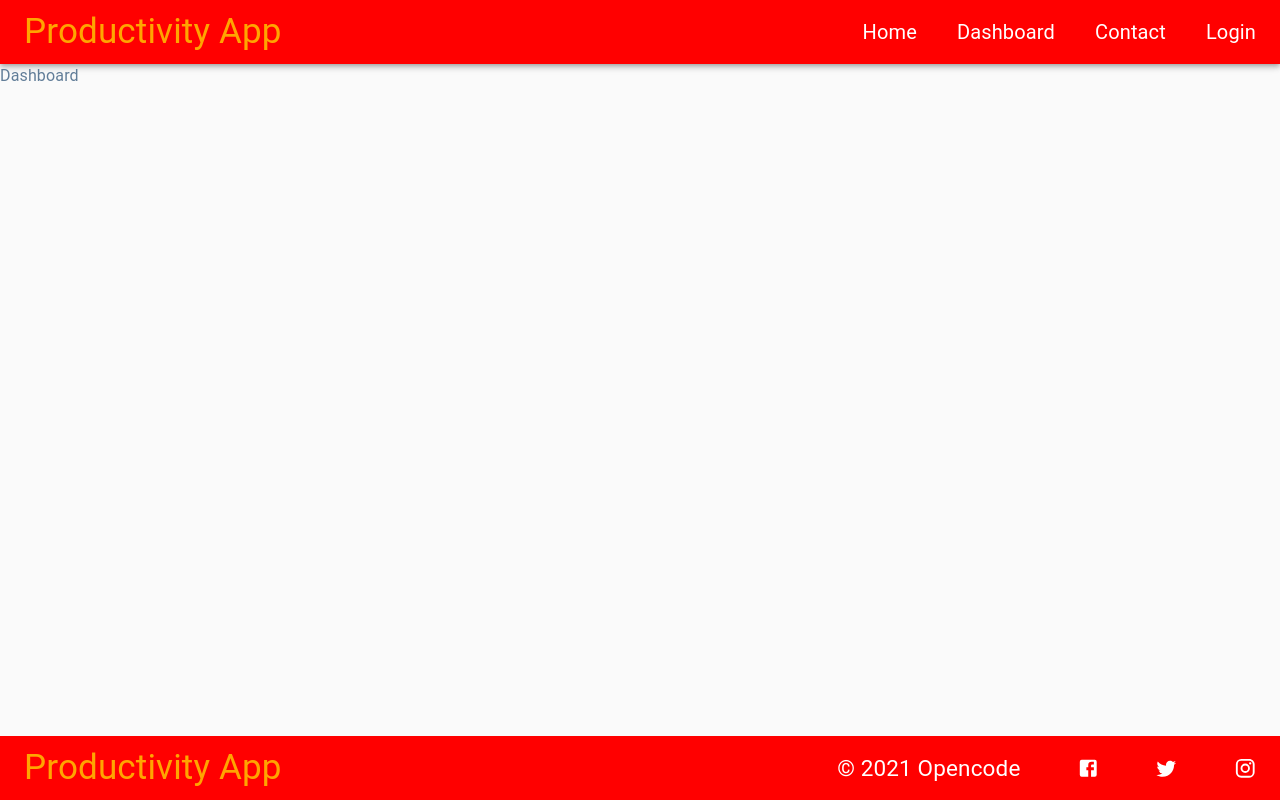
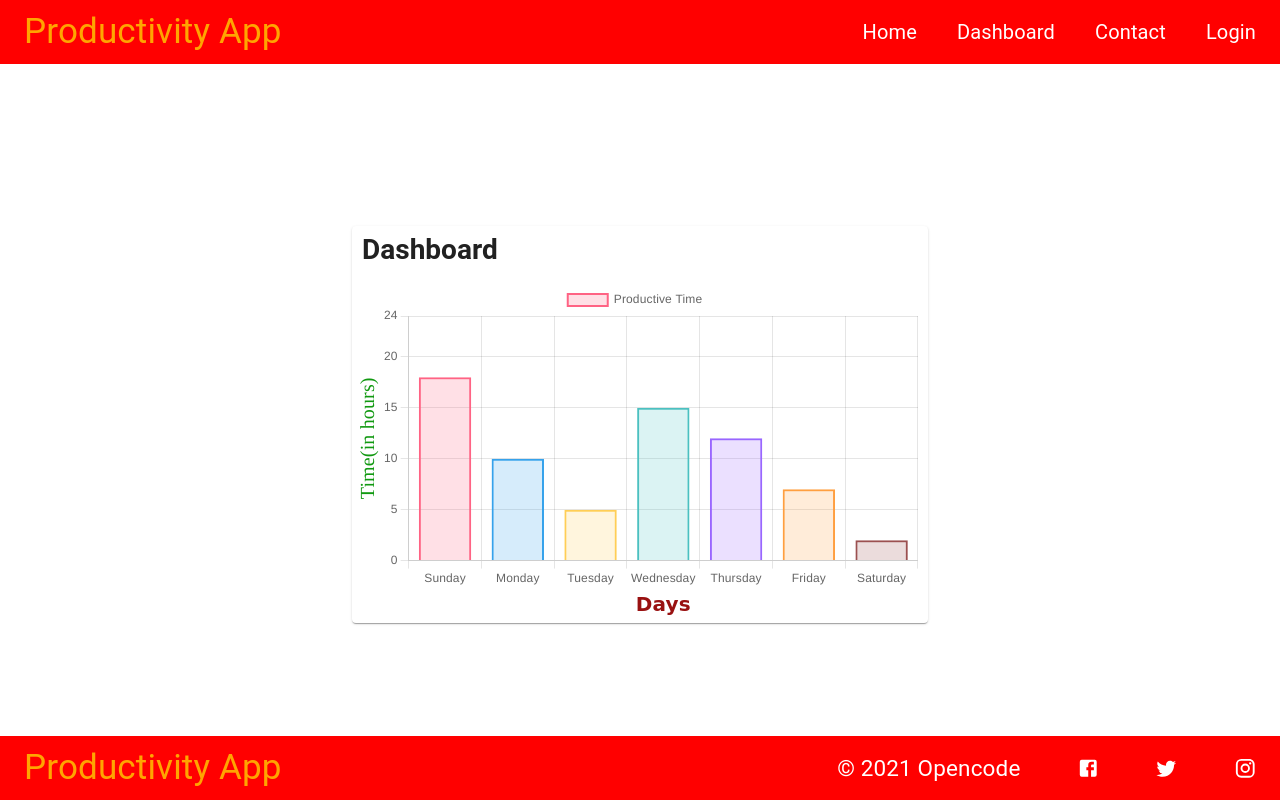
Before and after one commit to opencodeiiita/Productivity-Tracker, a React (Create React App) app in the folder frontend/: page /dashboard in a window 1280 px wide. Built offline with nearby package versions, Linux system fonts and the light colour scheme.

Commit message:
Updated Dashboard

```diff
--- a/frontend/src/pages/dashboard.js
+++ b/frontend/src/pages/dashboard.js
@@ -1,6 +1,138 @@
-import { Typography } from "@material-ui/core";
+import { Typography,  makeStyles } from "@material-ui/core";
+import Card from '@mui/material/Card';
+import React from "react";
+import {Bar} from 'react-chartjs-2';
+const state = {
+  labels: ['Sunday', 'Monday', 'Tuesday', 'Wednesday', 'Thursday', 'Friday', 'Saturday'],
+  datasets: [
+    {
+      label: 'Productive Time',
+      backgroundColor:[
+        'rgba(255, 99, 132, 0.2)',
+        'rgba(54, 162, 235, 0.2)',
+        'rgba(255, 206, 86, 0.2)',
+        'rgba(75, 192, 192, 0.2)',
+        'rgba(153, 102, 255, 0.2)',
+        'rgba(255, 159, 64, 0.2)',
+        'rgba(155, 80, 80, 0.2)',
+      ],
+
+      borderColor: [
+        'rgba(255, 99, 132, 1)',
+        'rgba(54, 162, 235, 1)',
+        'rgba(255, 206, 86, 1)',
+        'rgba(75, 192, 192, 1)',
+        'rgba(153, 102, 255, 1)',
+        'rgba(255, 159, 64, 1)',
+        'rgba(155, 80, 80, 1)',
+
+      ],
+      borderWidth: 2,
+      data: [18, 10, 5, 15, 12, 7, 2]
+    }
+  ]
+}
+const  test = {
+  scales: {
+    x: {
+      display: true,
+      title: {
+        display: true,
+        text: 'Days',
+        color: '#911',
+        font: {
+          family: 'Comic Sans MS',
+          size: 20,
+          weight: 'bold',
+          lineHeight: 1.2,
+        },
+        padding: {top: 5, left: 0, right: 0, bottom: 5}
+      },
+
+    },
+    y: {
+      min:0,
+      max:24,
+
+      display: true,
+      title: {
+        display: true,
+        text: 'Time(in hours)',
+        color: '#191',
+        font: {
+          family: 'Times',
+          size: 20,
+          style: 'normal',
+          lineHeight: 1.2
+        },
+        padding: {top: 5, left: 0, right: 0, bottom: 0}
+      },
+      ticks:{
+        beginAtZero: true,
+
+
+      }
+    },
+
+
+  }
+}
+const myStyle = makeStyles(
+ { barDiv: {
+   width:'100vw',
+   height:'90vh',
+     display:'flex',
+     alignItems:'center',
+     justifyContent:'center',
+     backgroundColor:'white',
+     flexDirection:'column',
+
+  },
+  barTypography:{
+    display:'flex',
+    alignItems:'center',
+    justifyContent:'center',
+    margin:'10px 10px 0px 0px',
+  },
+  dashStyle:{
+    position:'relative',
+    letterSpacing:'0',
+    display:'inline-block',
+    margin:'10px',
+  },
+  barCard:{
+    width:'45vw',
+    minWidth:'400px',
+    height:'auto'
+  }
+
+}
+)
+
 
 function Dashboard() {
-  return <Typography>Dashboard</Typography>;
+  const clases = myStyle();
+  return(
+  <>
+    <div className={clases.barDiv}>
+
+    <Card className={clases.barCard}  >
+    <h3 className={clases.dashStyle}>Dashboard</h3>
+      <Typography component='div'className={clases.barTypography} >
+          <Bar
+            data={state}
+            width = {100}
+            height = {60}
+            options={test}
+
+
+          />
+      </Typography>
+    </Card>
+    </div>
+
+
+  </>
+  );
 }
 export default Dashboard;
```
